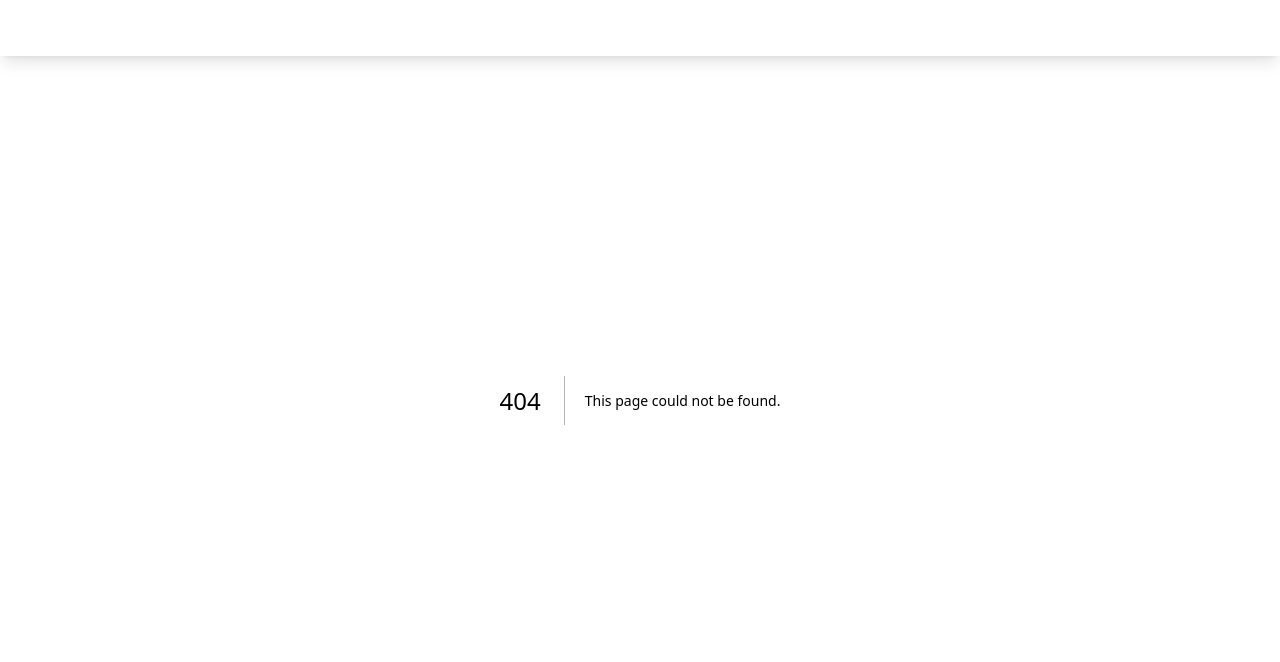
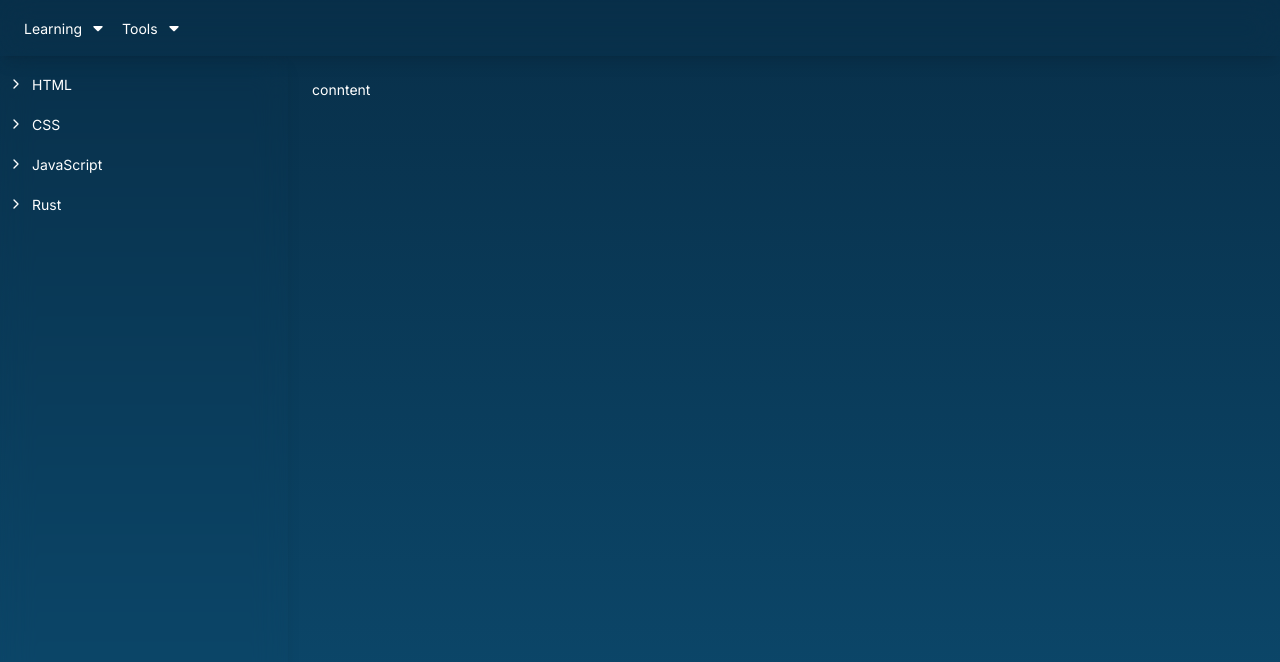
Before and after one commit to ngvcanh/ngvcanh.github.io, a Next.js app: page /learning in a window 1280 px wide. Before the commit this address had no page. Shown: the top 662 px of the page. Built offline with nearby package versions, Linux system fonts and the light colour scheme.

Commit message:
mdx and learning page

```diff
--- a/next.config.js
+++ b/next.config.js
@@ -1,4 +1,6 @@
 /** @type {import('next').NextConfig} */
-const nextConfig = {}
+const nextConfig = {
+  pageExtensions: ['js', 'jsx', 'mdx', 'ts', 'tsx'],
+}
 
 module.exports = nextConfig
--- a/package.json
+++ b/package.json
@@ -9,8 +9,12 @@
     "lint": "next lint"
   },
   "dependencies": {
+    "@mdx-js/loader": "^3.0.0",
+    "@mdx-js/react": "^3.0.0",
+    "@next/mdx": "^14.1.0",
     "@reduxjs/toolkit": "^2.0.1",
     "@tabler/icons-react": "^2.45.0",
+    "@types/mdx": "^2.0.10",
     "clsx": "^2.1.0",
     "next": "14.0.4",
     "react": "^18",
--- /dev/null
+++ b/src/app/learning/IndexList.tsx
@@ -0,0 +1,13 @@
+import { FC } from "react";
+
+const IndexList: FC = () => {
+  return (
+    <div>
+      <ul>
+        <li>conntent</li>
+      </ul>
+    </div>
+  );
+}
+
+export default IndexList;
--- /dev/null
+++ b/src/app/learning/[course]/page.tsx
@@ -0,0 +1,9 @@
+import { FC } from "react";
+
+const CoursePage: FC = () => {
+  return (
+    <div className="h-full">Course</div>
+  );
+};
+
+export default CoursePage;
--- /dev/null
+++ b/src/app/learning/navbars.tsx
@@ -0,0 +1,26 @@
+import { NavbarItem } from "@/types/navbar";
+import { IconChevronRight } from "@tabler/icons-react";
+import * as PageURL from "@/utils/PageURL";
+
+export const learningNavbars: NavbarItem[] = [
+  {
+    label: "HTML",
+    href: PageURL.LEARNING_HTML,
+    icon: IconChevronRight,
+  },
+  {
+    label: "CSS",
+    href: PageURL.LEARNING_CSS,
+    icon: IconChevronRight,
+  },
+  {
+    label: "JavaScript",
+    href: PageURL.LEARNING_JAVASCRIPT,
+    icon: IconChevronRight,
+  },
+  {
+    label: "Rust",
+    href: PageURL.LEARNING_RUST,
+    icon: IconChevronRight,
+  }
+];
--- /dev/null
+++ b/src/app/learning/page.tsx
@@ -0,0 +1,19 @@
+"use server";
+import { FC } from "react";
+import { learningNavbars } from "./navbars";
+import Main from "@/components/layout/Main";
+import Navbar from "@/components/layout/Navbar";
+import IndexList from "./IndexList";
+
+const LearningPage: FC = () => {
+  return (
+    <>
+      <Navbar navbar={learningNavbars} />
+      <Main nav>
+        <IndexList />
+      </Main>
+    </>
+  )
+};
+
+export default LearningPage;
--- a/src/components/base/NavItem.tsx
+++ b/src/components/base/NavItem.tsx
@@ -35,9 +35,6 @@ const NavItem = forwardRef<HTMLLIElement, PropsWithChildren<NavItemProps>>(
       children,
     } = props;
 
-    const spanClass = Array.isArray(labelClass) ? labelClass : [labelClass];
-    const leftSvgClass = Array.isArray(leftIconClass) ? leftIconClass : [leftIconClass];
-
     return (
       <li ref={ref} className={clsx("px-2", ...arrayClass(className))}>
         <Link
--- a/src/components/layout/Header.tsx
+++ b/src/components/layout/Header.tsx
@@ -1,18 +1,17 @@
-import { FC, ReactNode } from "react";
+import { FC } from "react";
 import { IconChevronRight } from "@tabler/icons-react";
+import { NavbarItem } from "@/types/navbar";
+import { learningNavbars } from "@/app/learning/navbars";
 import clsx from "clsx";
-import NavItem, { NavItemProps } from "@/components/base/NavItem";
+import NavItem from "@/components/base/NavItem";
 import Nav from "@/components/base/Nav";
 import * as PageURL from "@/utils/PageURL";
 
-export interface NavbarItem {
-  label: ReactNode;
-  icon?: NavItemProps['leftIcon'];
-  href?: string;
-  children?: NavbarItem[];
-}
-
 const navbars: NavbarItem[] = [
+  {
+    label: "Learning",
+    children: [ ...learningNavbars ]
+  },
   {
     label: "Tools",
     children: [
--- a/src/components/layout/Navbar.tsx
+++ b/src/components/layout/Navbar.tsx
@@ -1,15 +1,32 @@
-"use client";
+"use server";
 import { FC } from "react";
-import { useSelector } from "@/redux/store/store";
-import { getScreenIsMobile } from "@/redux/slices/app/selector";
+import { NavbarItem } from "@/types/navbar";
 import clsx from "clsx";
+import NavItem from "../base/NavItem";
+import Nav from "../base/Nav";
 
-const Navbar: FC = () => {
-  const isMobile = useSelector(getScreenIsMobile);
+export interface NavbarProps {
+  navbar: NavbarItem[];
+}
+
+const Navbar: FC<NavbarProps> = (props) => {
+  const { navbar } = props;
 
   return (
     <aside className={clsx("fixed z-[9997] top-14 left-0 bottom-0 w-72 backdrop-blur-lg shadow-lg")}>
-      Navbar
+      <Nav className="h-full overflow-y-auto" listClass="py-2">
+        {navbar.map(({children, ...nav}) => {
+          return <NavItem
+            key={nav.href}
+            label={nav.label}
+            leftIcon={nav.icon}
+            href={nav.href}
+            className="h-10 hover:bg-[0,0,0,0.2]"
+            labelClass="text-white"
+            leftIconClass="text-white"
+          />
+        })}
+      </Nav>
     </aside>
   );
 };
--- /dev/null
+++ b/src/types/navbar.ts
@@ -0,0 +1,11 @@
+import { TablerIconsProps } from "@tabler/icons-react";
+import { ReactNode } from "react";
+
+export type NavbarIconComponent = (props: TablerIconsProps) => JSX.Element;
+
+export interface NavbarItem {
+  label: ReactNode;
+  icon?: NavbarIconComponent;
+  href?: string;
+  children?: NavbarItem[];
+}
--- a/src/utils/PageURL.ts
+++ b/src/utils/PageURL.ts
@@ -1 +1,6 @@
+export const LEARNING_HTML = "/learning/html";
+export const LEARNING_CSS = "/learning/css";
+export const LEARNING_JAVASCRIPT = "/learning/javascript";
+export const LEARNING_RUST = "/learning/rust";
+
 export const TOOLS_SOCIALS_PREVIEW = "/tools/socials-preview";
```
Also changed, not shown: 1 other file (tests, documents, lock files or other folders).
